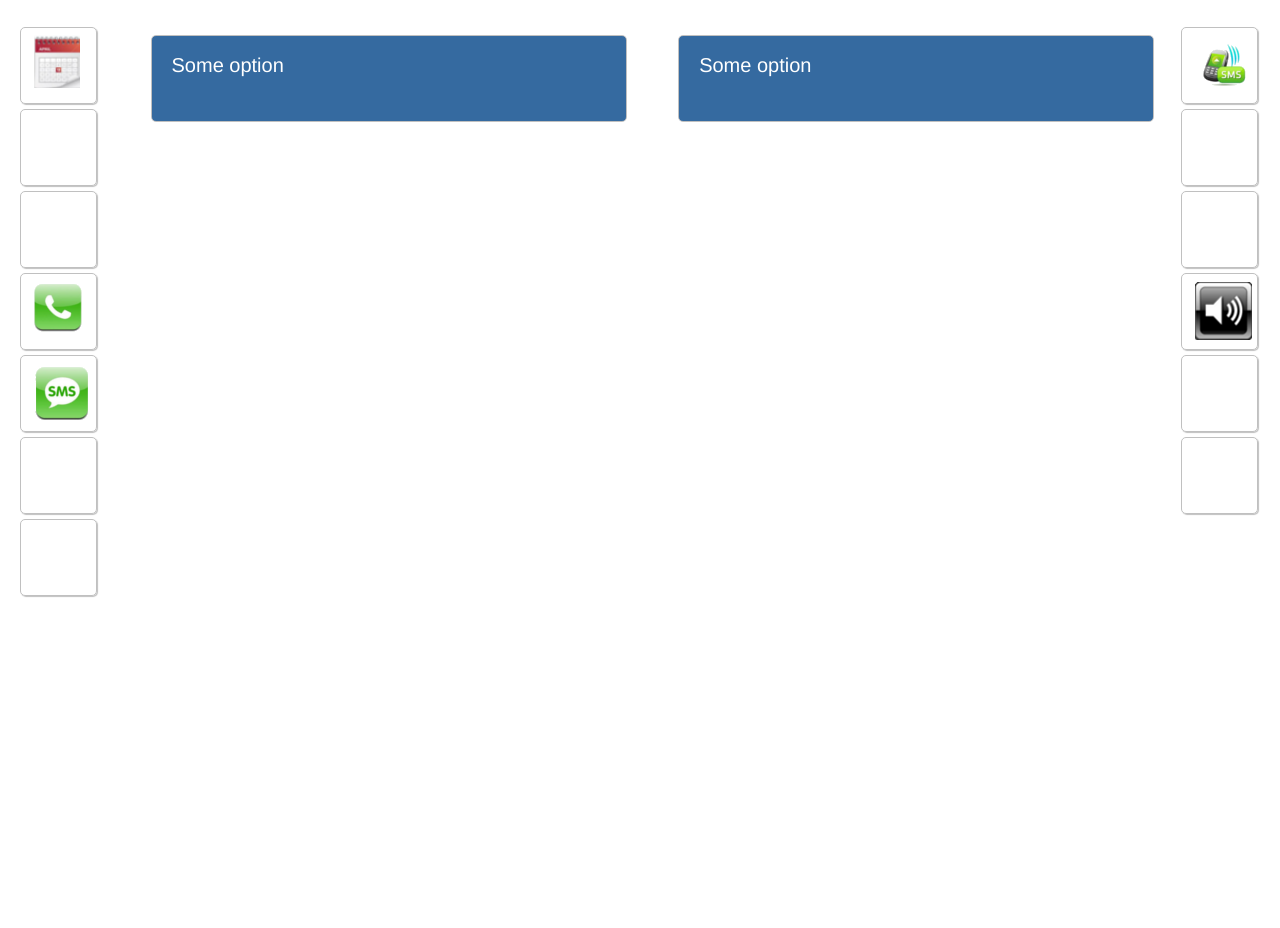
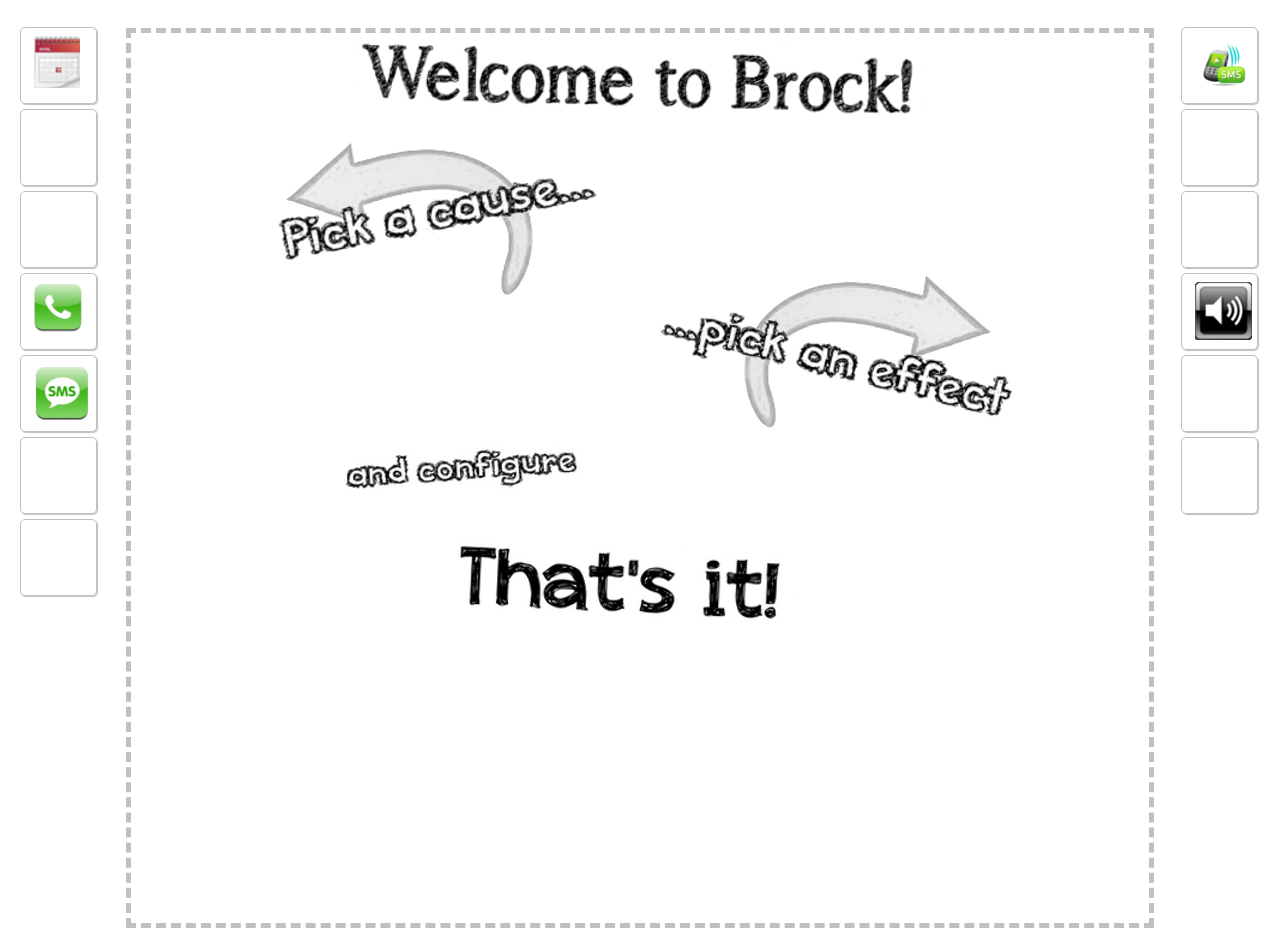
Before and after one commit to baliganikhil/brock, a plain HTML site: page editor.html in a window 1280 px wide. Before the commit the page ends 800 px from the top, so only its background shows below. Drawn offline with Linux system fonts and the light colour scheme.

Commit message:
Welcome screen logo

```diff
--- a/editor.css
+++ b/editor.css
@@ -105,3 +105,9 @@
 .effect_ringer_vol_properties, .ringer_volume {
 	margin-top: 16px;
 }
+
+#intro_message {
+	margin-top: 28px;
+	border: dashed 5px silver;
+	height: 900px;
+}
--- a/editor.html
+++ b/editor.html
@@ -32,24 +32,21 @@
 
 		</div>
 
-		<!-- Causes -->
-		<div class="span5">
+		<div id="intro_message" class="span10">
+			<div style="text-align: center;"><img src="images/main_screen.png"></div>
 
-			<div id="div_causes">
-				<ul id="lst_causes">
-					<li class="each_cause">Some option</li>
-				</ul>
+			<!-- Causes -->
+			<div class="span5" id="div_causes">
+					<ul id="lst_causes">
+					</ul>
 			</div>
 
-		</div>
+			<!-- Effects -->
+			<div class="span5" id="div_effects">
+					<ul id="lst_effects">
+					</ul>
+			</div>
 
-		<!-- Effects -->
-		<div class="span5">
-			<div id="div_effects">
-				<ul id="lst_effects">
-					<li class="each_effect">Some option</li>
-				</ul>
-			</div>
 		</div>
 
 		<!-- Effects toolbar -->
```
Also changed, not shown: images/main_screen.png (added), 1 other file.
